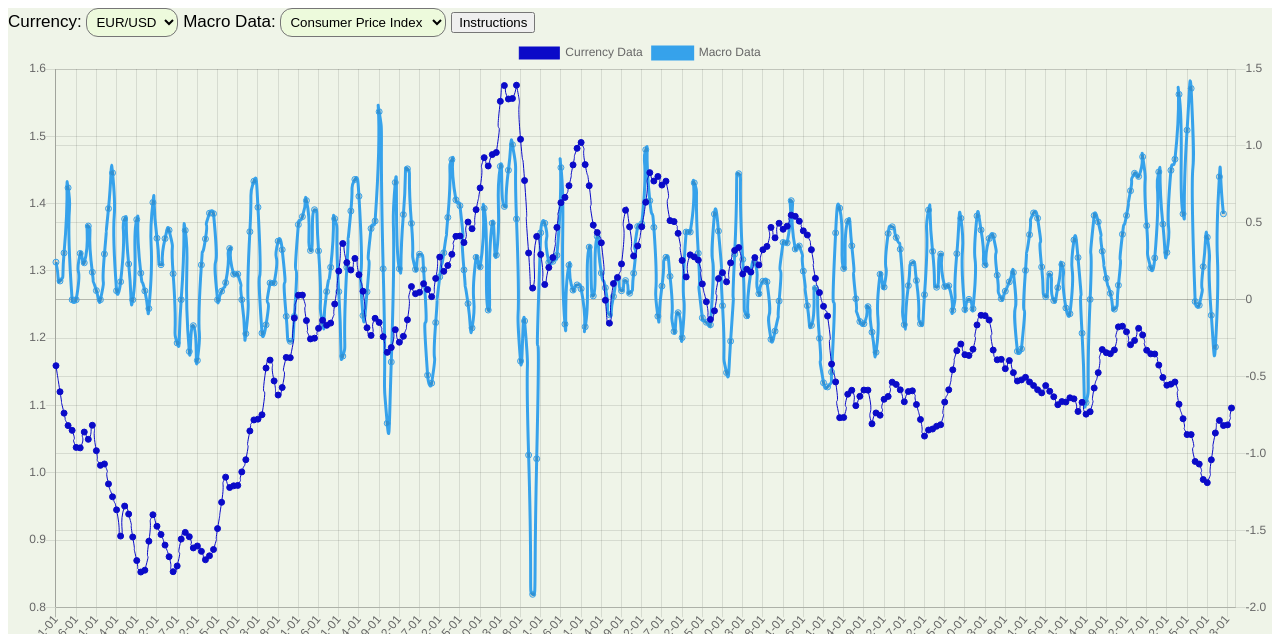
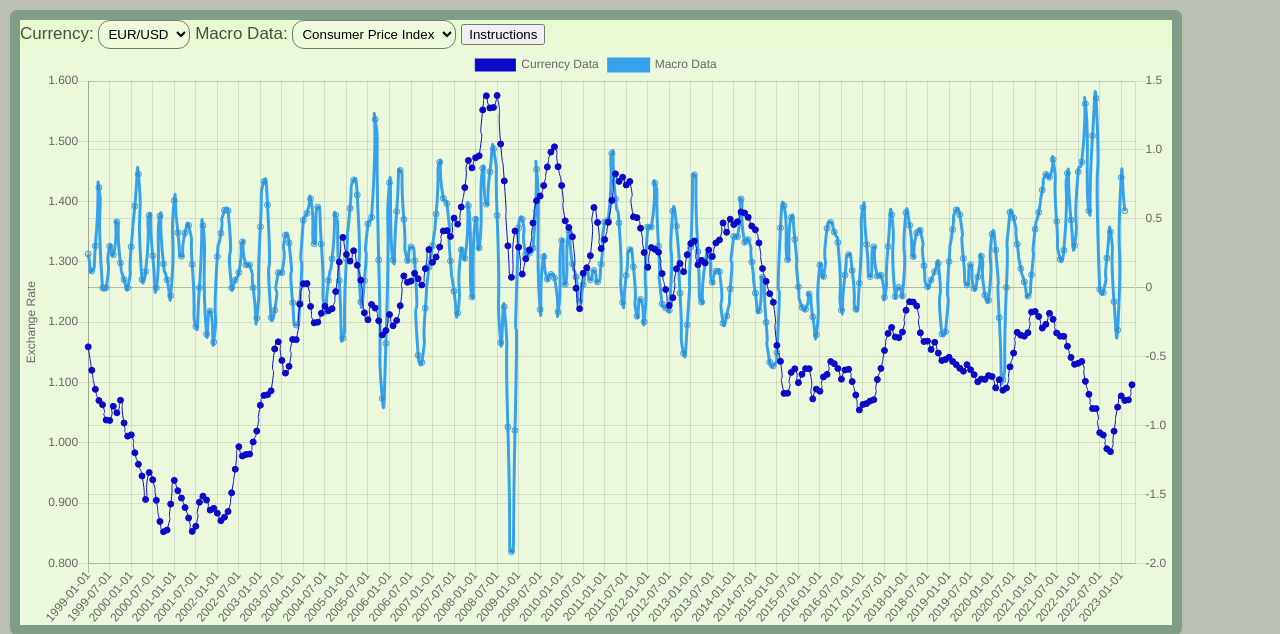
Before and after one commit to lewiskk016/jsprojectreal, a website built with webpack: page index.html in a window 1280 px wide. Shown: the top 634 px of the page. Built offline with nearby package versions, Linux system fonts and the light colour scheme; a script that the page names is missing.

Commit message:
basic styling

```diff
--- a/index.css
+++ b/index.css
@@ -2,27 +2,41 @@
     position: relative;
 
   } */
+  body {
+    background-color: #89937c93;
+    font-family: sans-serif;
+    font-size: 16px;
+    color: #000;
+    margin: 0;
+    padding: 0;
+  }
+  .chartWrapper {
+    position: center;
+    display: fixed;
+    background-color: rgb(129, 157, 136);
+    border-radius: 7px;
+    height: 100%;
+    width: 90%;
+    left: 0;
+    /* top: 5px; */
+    padding: 10px;
+    margin: 10px;
+  }
 
-  /* .chartWrapper > canvas {
-    position: absolute;
-    left: 0;
-    top: 0;
-    pointer-events: none;
-  } */
-
+  .chartMenu {
+    position: relative;
+    background-color: #e9fad2;
+    font: 17px Arial;
+    color: #000000b0;
+  }
   #myChart {
     display: flex;
     position: relative;
     width: 100%;
     height: 100%;
-    background-color: #eff4e8;
+    background-color: #ecf8dc;
   }
-.chartMenu {
-  position: relative;
-  background-color: #eff4e8;
-  font: 17px sans-serif, bold ;
-  color: #000;
-}
+
   #currency {
     position: relative;
     top: 0px;
--- a/index.html
+++ b/index.html
@@ -23,7 +23,7 @@
         <label for="macroData">Macro Data:</label>
         <select id="macroData">
                 <option value="macroData0">Consumer Price Index</option>
-                <option value="macroData1">Employment (monthly)</option>
+                <option value="macroData1">Employment (millions)</option>
                 <option value="macroData2">Federal Funds Rate</option>
                 <!-- <option value="macroData3">GDP (billions)</option> -->
         </select>
--- a/script.js
+++ b/script.js
@@ -72,6 +72,13 @@ function createChart(currencyData, macroData) {
           type: 'linear',
           position: 'left',
           display: true,
+          scaleLabel: {
+            display: true,
+            labelString: 'Exchange Rate'
+          },
+          ticks: {
+            callback: function(value, index, values) { return value.toFixed(3)}
+          }
       }, {
           id: 'macro',
           type: 'linear',
```
